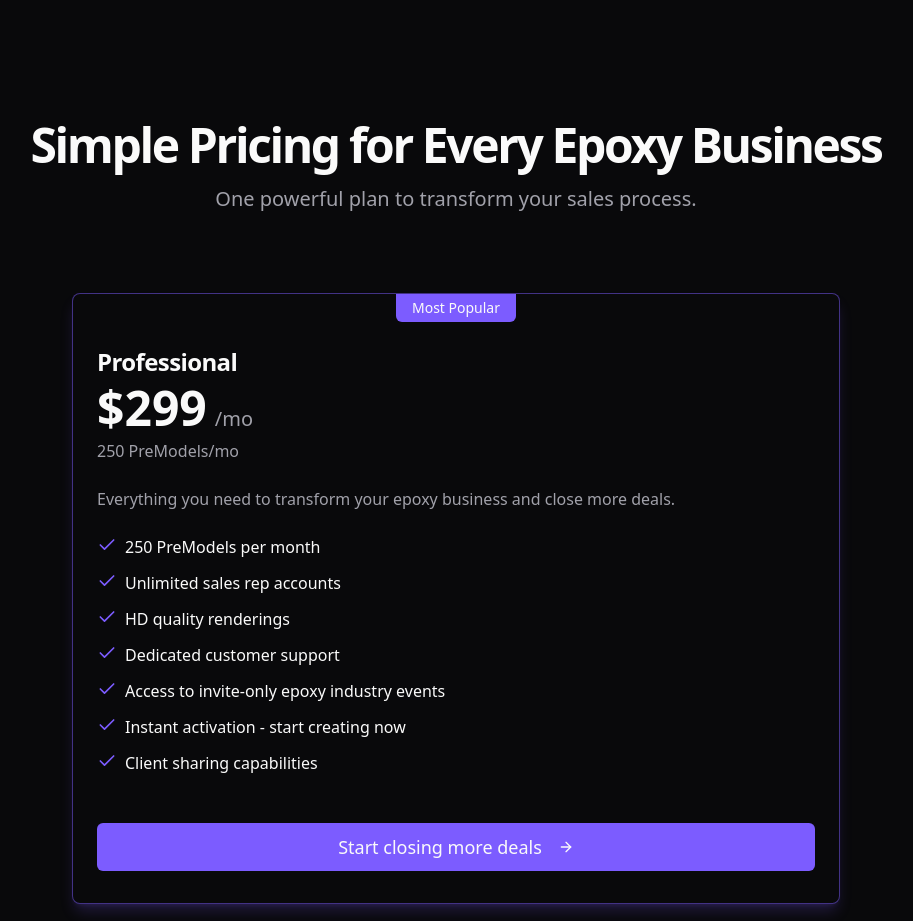
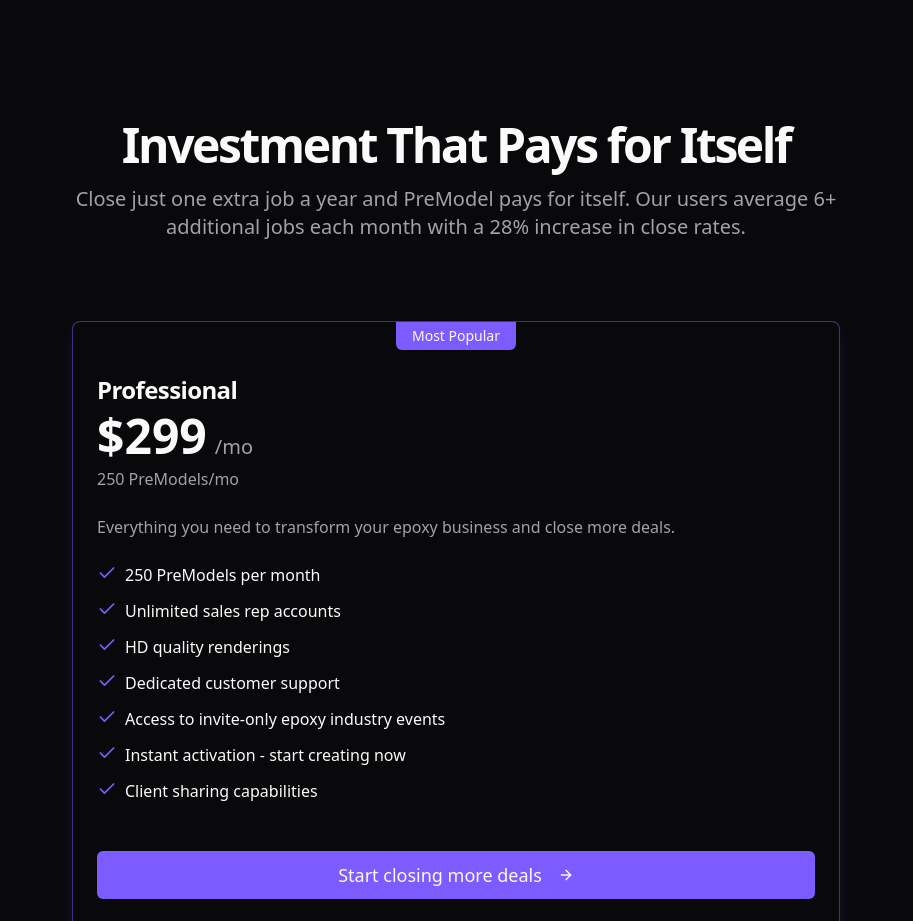
Before and after one commit to Jberry69poo/premodelai, a React (Vite) app: page / in a window 1280 px wide. Shown: the part 2920-3841 px from the top of the page, without its empty margins (184-1097 px from the left). Built offline with nearby package versions, Linux system fonts and the light colour scheme.

Commit message:
Refactor: Improve pricing section copy
Update the pricing section header to better communicate the value proposition of PreModel.

```diff
--- a/src/components/Pricing.tsx
+++ b/src/components/Pricing.tsx
@@ -98,8 +98,12 @@ export const Pricing = () => {
   return <section id="pricing" className="py-16 md:py-32">
       <div className="container max-w-[1400px] mx-auto px-4 md:px-6">
         <div className="text-center mb-12 md:mb-20">
-          <h2 className="text-3xl md:text-5xl font-bold tracking-tighter">Simple Pricing for Every Epoxy Business</h2>
-          <p className="text-muted-foreground text-xl mt-4 max-w-[800px] mx-auto">One powerful plan to transform your sales process.</p>
+          <h2 className="text-3xl md:text-5xl font-bold tracking-tighter">
+            Investment That Pays for Itself
+          </h2>
+          <p className="text-muted-foreground text-xl mt-4 max-w-[800px] mx-auto">
+            Close just one extra job a year and PreModel pays for itself. Our users average 6+ additional jobs each month with a 28% increase in close rates.
+          </p>
         </div>
 
         {/* Main pricing card */}
```
